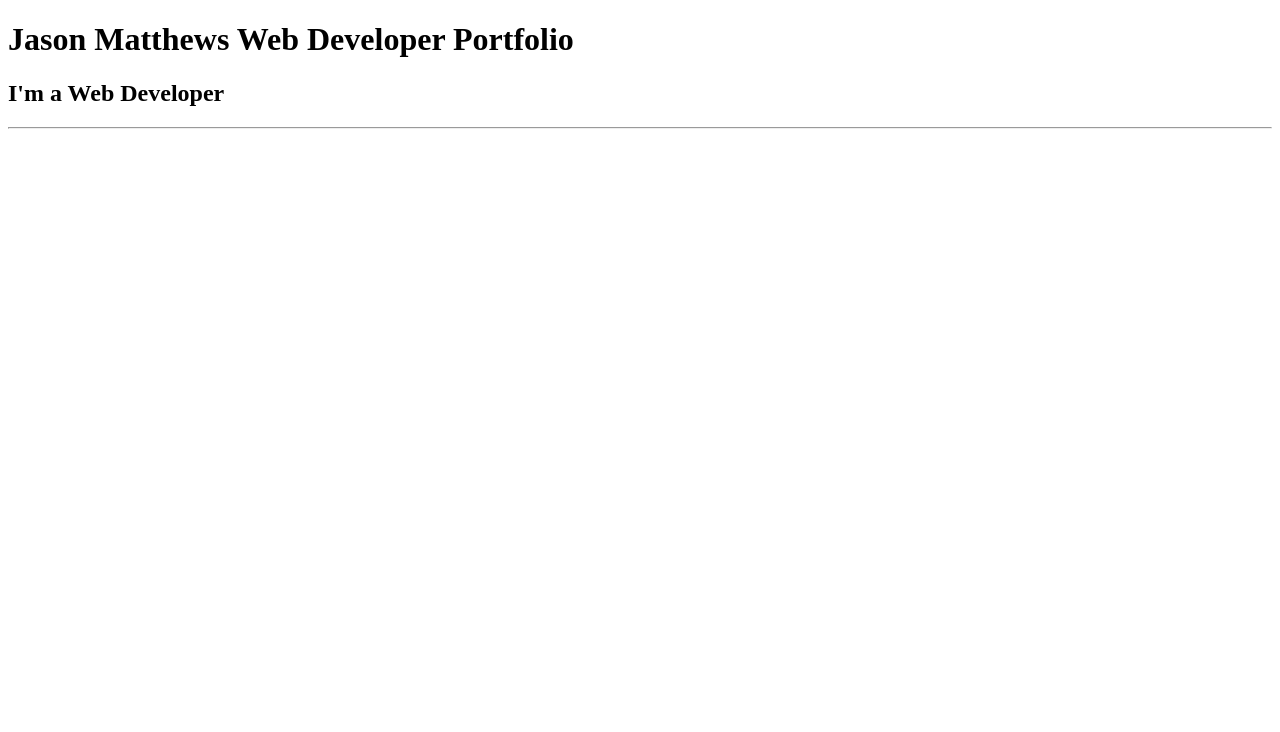
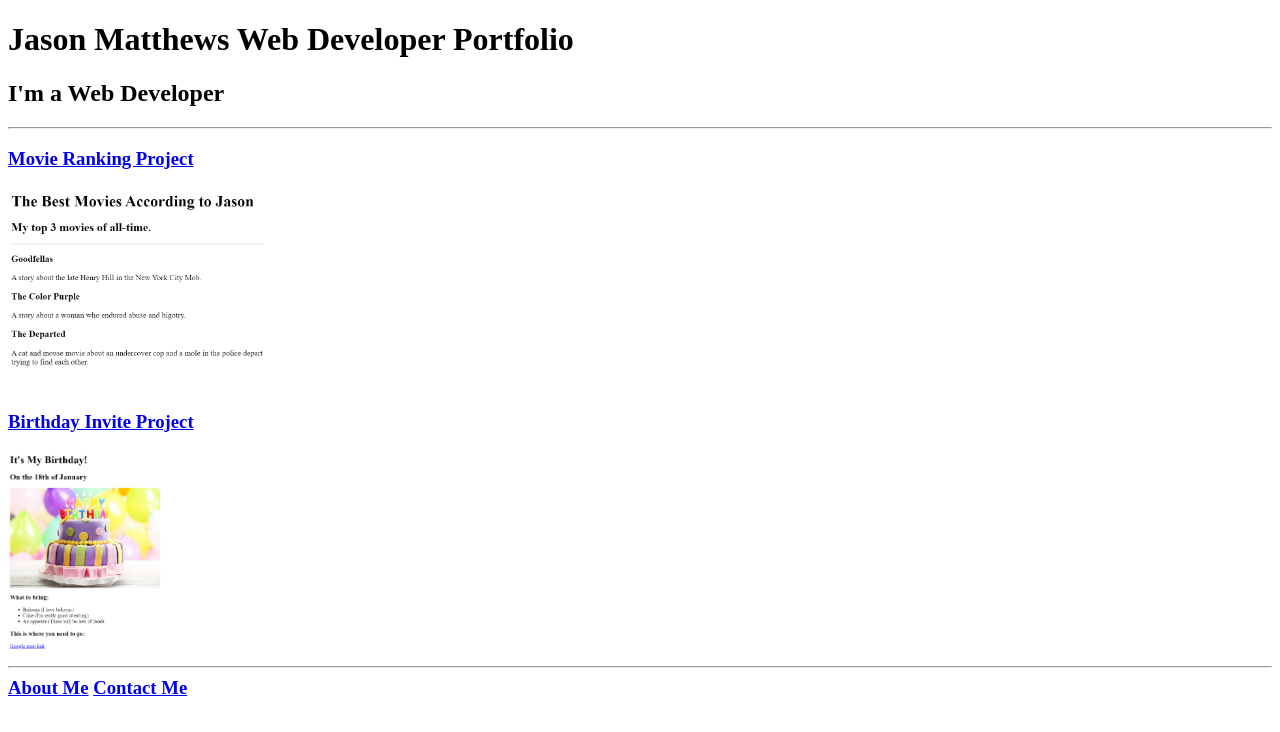
Before and after one commit to jmatthews3619/html-portfolio, a plain HTML site: page index.html in a window 1280 px wide. Drawn offline with Linux system fonts and the light colour scheme.

Commit message:
Update index.html

```diff
--- a/index.html
+++ b/index.html
@@ -1,19 +1,3 @@
-<!-- TODO 1: Create the HTML Boilerplate -->
-
-<!-- TODO 2: Add Your previous projects' HTML into the public folder -->
-
-<!-- TODO 3: Take screenshots of your project previews and add the images to the images folder -->
-
-<!-- TODO 4: Add titles/subtitles etc. -->
-
-<!-- TODO 5: Add a link to the project pages -->
-
-<!-- TODO 6: Add images to show the project previews
-HINT for TODO 6: You can use the height attribute set to 200 to make the image smaller:
-https://developer.mozilla.org/en-US/docs/Web/HTML/Element/img#attr-height -->
-
-<!-- TODO 7: Add the Contact Me and About Me page links -->
-
 <!DOCTYPE html>
 <html lang="en">
 <head>
@@ -25,6 +9,12 @@ https://developer.mozilla.org/en-US/docs/Web/HTML/Element/img#attr-height -->
     <h1>Jason Matthews Web Developer Portfolio</h1>
     <h2>I'm a Web Developer</h2>
     <hr />
-
+    <h3><a href="./public/movie-ranking.html">Movie Ranking Project</a></h3>
+    <img src="./assets/images/The Best Movies According to Jason.png" height="200" alt="The Best Movies According to Jason Preview"/>
+    <h3><a href="./public/birthday-invite.html">Birthday Invite Project</a><h3>
+    <img src="./assets/images/My Birthday Web Invite.png" height="200" alt="My Birthday Web Invite Preview"/>
+    <hr />
+    <a href="./public/about.html">About Me</a>
+    <a href="./public/contact.html">Contact Me</a>
 </body>
 </html>
```
